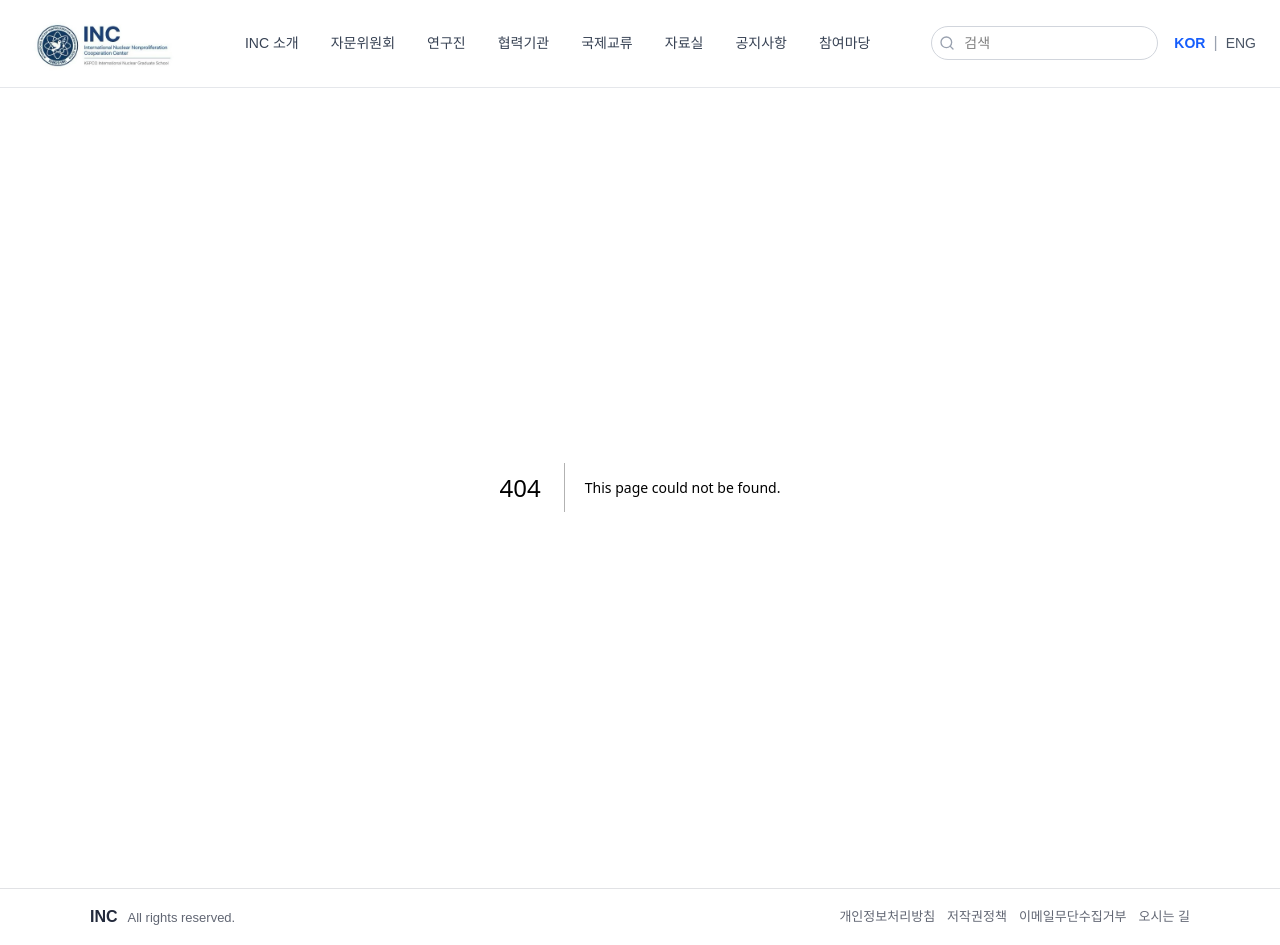
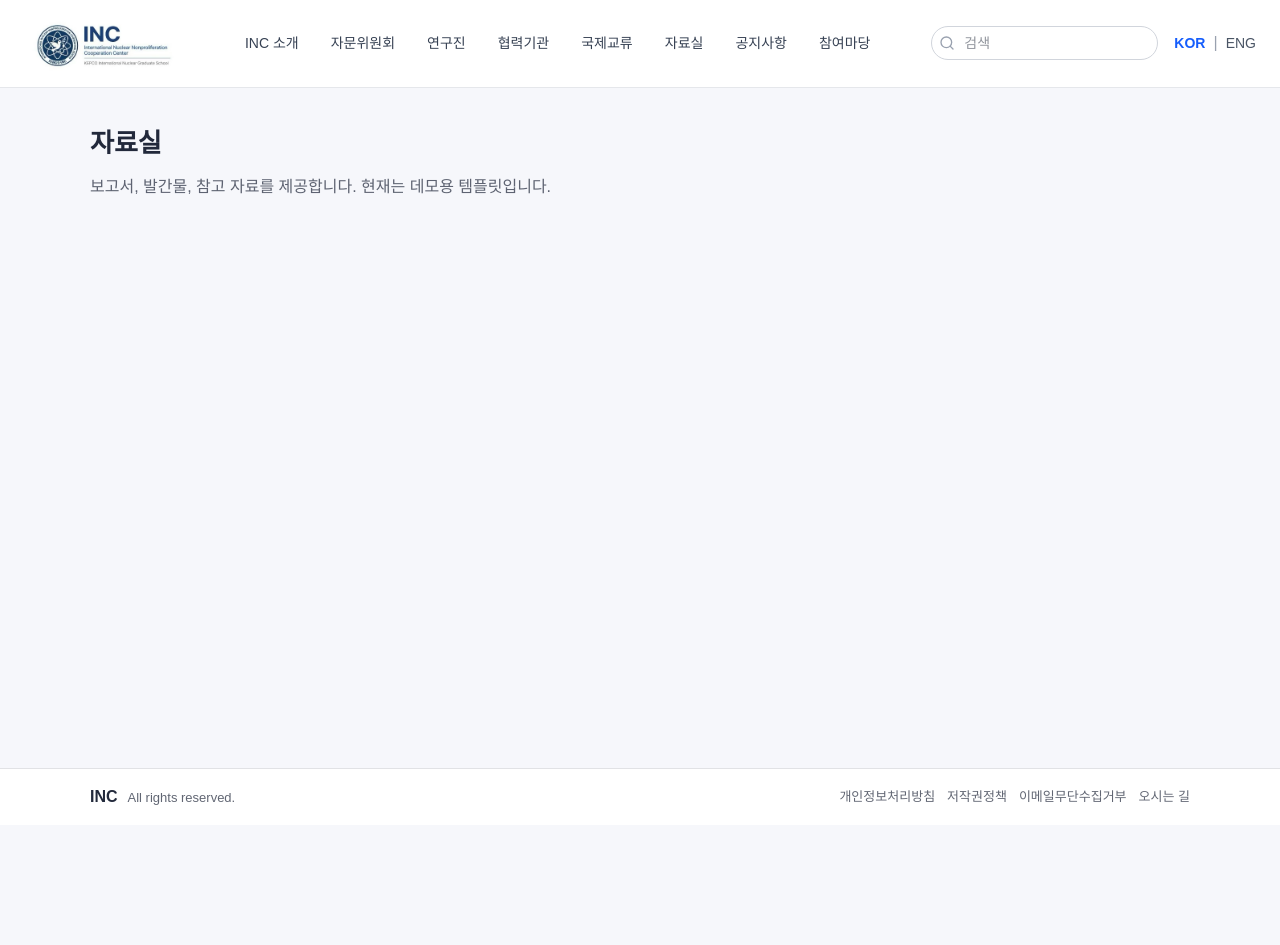
Before and after one commit to B-Dandelion/INC_Website, a Next.js app: page /resources/awards in a window 1280 px wide. Before the commit this address had no page. After the commit the page ends 825 px from the top, so only its background shows below. Built offline with nearby package versions, Linux system fonts and the light colour scheme.

Commit message:
6차: resources '자료실' / 하위 카테고리 매핑

```diff
--- /dev/null
+++ b/app/resources/awards/page.tsx
@@ -0,0 +1,10 @@
+import PageShell from "@/components/PageShell";
+
+export default function ResourcesPage() {
+  return (
+    <PageShell
+      title="자료실"
+      description="보고서, 발간물, 참고 자료를 제공합니다. 현재는 데모용 템플릿입니다."
+    />
+  );
+}
--- /dev/null
+++ b/app/resources/events/page.tsx
@@ -0,0 +1,10 @@
+import PageShell from "@/components/PageShell";
+
+export default function ResourcesPage() {
+  return (
+    <PageShell
+      title="자료실"
+      description="보고서, 발간물, 참고 자료를 제공합니다. 현재는 데모용 템플릿입니다."
+    />
+  );
+}
--- /dev/null
+++ b/app/resources/meetings/page.tsx
@@ -0,0 +1,10 @@
+import PageShell from "@/components/PageShell";
+
+export default function ResourcesPage() {
+  return (
+    <PageShell
+      title="자료실"
+      description="보고서, 발간물, 참고 자료를 제공합니다. 현재는 데모용 템플릿입니다."
+    />
+  );
+}
--- /dev/null
+++ b/app/resources/publications/page.tsx
@@ -0,0 +1,10 @@
+import PageShell from "@/components/PageShell";
+
+export default function ResourcesPage() {
+  return (
+    <PageShell
+      title="자료실"
+      description="보고서, 발간물, 참고 자료를 제공합니다. 현재는 데모용 템플릿입니다."
+    />
+  );
+}
--- /dev/null
+++ b/app/resources/reports/page.tsx
@@ -0,0 +1,10 @@
+import PageShell from "@/components/PageShell";
+
+export default function ResourcesPage() {
+  return (
+    <PageShell
+      title="자료실"
+      description="보고서, 발간물, 참고 자료를 제공합니다. 현재는 데모용 템플릿입니다."
+    />
+  );
+}
--- /dev/null
+++ b/app/resources/shortform/page.tsx
@@ -0,0 +1,10 @@
+import PageShell from "@/components/PageShell";
+
+export default function ResourcesPage() {
+  return (
+    <PageShell
+      title="자료실"
+      description="보고서, 발간물, 참고 자료를 제공합니다. 현재는 데모용 템플릿입니다."
+    />
+  );
+}
```
